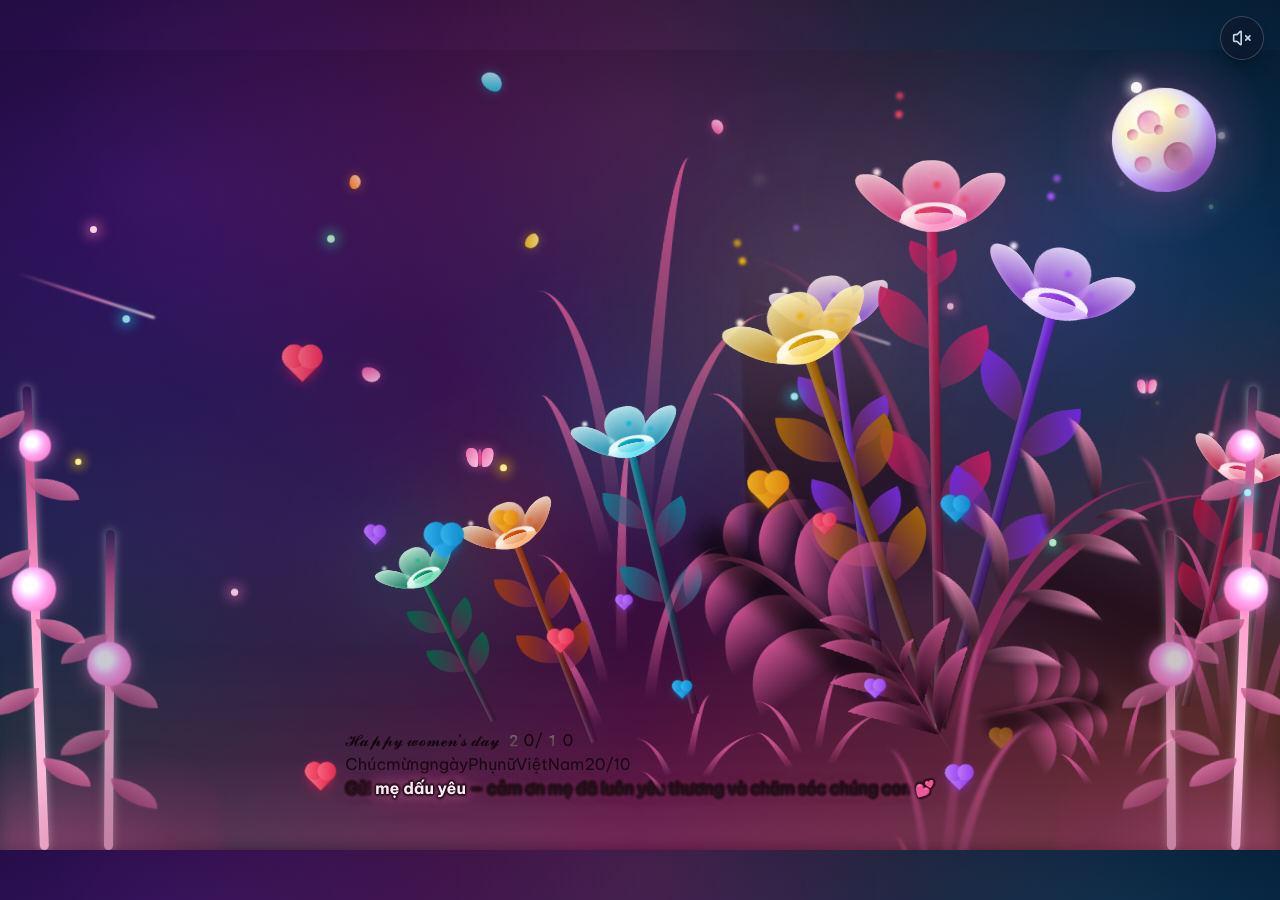
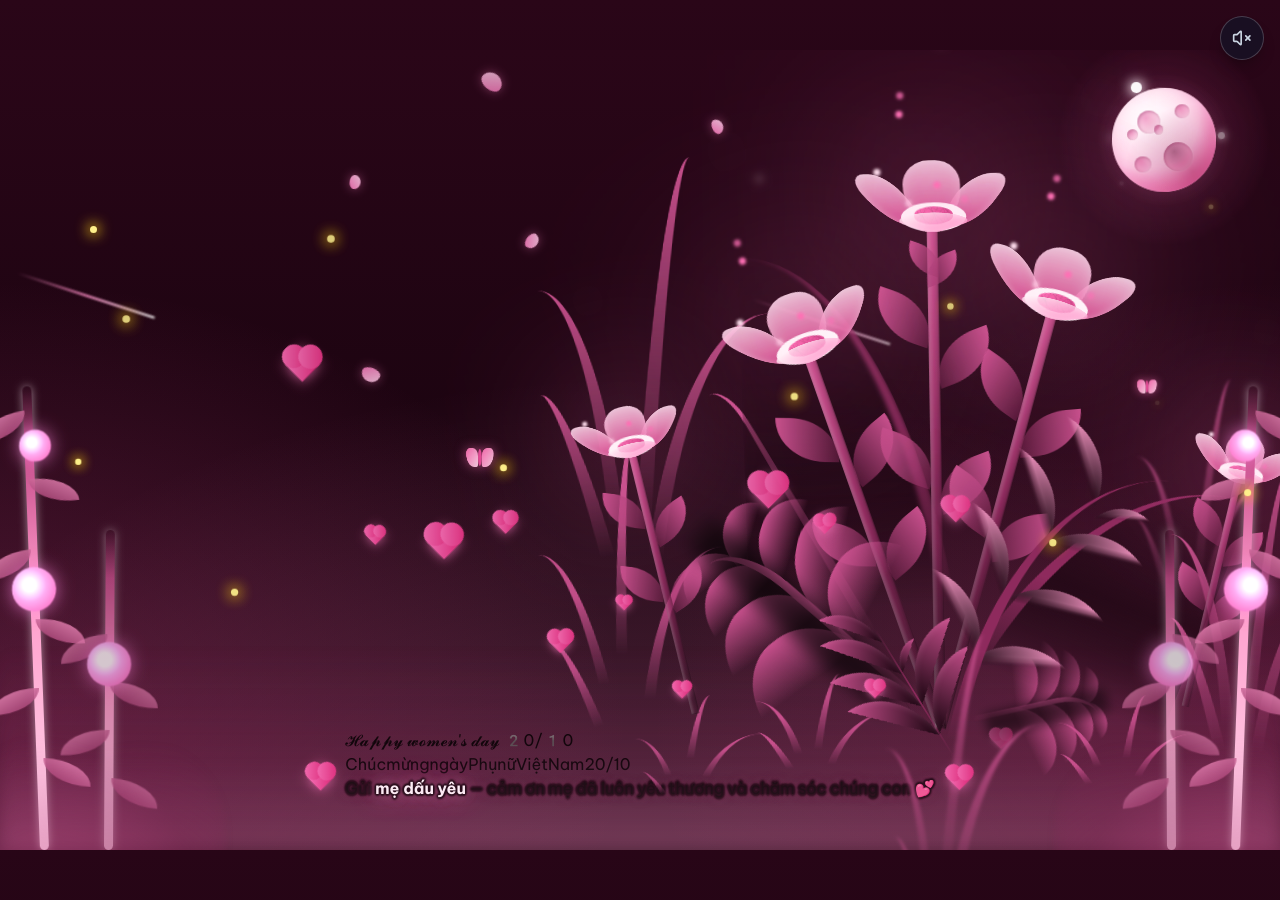
Before and after one commit to DaoTuanMInh/quoctephunu, a Next.js app: page /me in a window 1280 px wide. Built offline with nearby package versions, Linux system fonts and the light colour scheme.

Commit message:
Phan biet 2 giao dien: Me giu nguyen 5 hoa hong truyen thong, Em dung vuon cuc quang da sac va bo chu em o loi chuc

```diff
--- a/src/app/flower_garden.css
+++ b/src/app/flower_garden.css
@@ -28,6 +28,17 @@ body,
   justify-content: center;
   min-height: 100vh;
   width: 100%;
+  background-color: var(--dark-color);
+  background-image: radial-gradient(70vmax 50vmax at 0% 85%, rgba(224, 74, 147, 0.3), transparent 70%), radial-gradient(70vmax 50vmax at 100% 85%, rgba(224, 74, 147, 0.3), transparent 70%), radial-gradient(90vmax 60vmax at 50% 110%, rgba(255, 142, 199, 0.28), transparent 72%), linear-gradient(to bottom, #2a0618 0%, #1d0411 45%, #16030d 100%);
+  background-attachment: fixed;
+  overflow: hidden;
+  perspective: 1000px;
+  padding: 50px 0px;
+  position: relative;
+}
+
+/* Giao dien cuc quang da sac mau (danh rieng cho Em) */
+.night-garden-container.theme-colorful {
   background-color: #060216;
   background-image:
     radial-gradient(85vmax 60vmax at 12% 18%, rgba(147, 51, 234, 0.3), transparent 70%),
@@ -37,14 +48,27 @@ body,
     radial-gradient(70vmax 55vmax at 98% 85%, rgba(245, 158, 11, 0.24), transparent 70%),
     radial-gradient(90vmax 65vmax at 50% 110%, rgba(219, 39, 119, 0.38), transparent 75%),
     linear-gradient(to bottom, #060217 0%, #0c072b 30%, #150936 60%, #08031a 100%);
-  background-attachment: fixed;
-  overflow: hidden;
-  perspective: 1000px;
-  padding: 50px 0px;
-  position: relative;
 }
 
 .night {
+  background-image: radial-gradient(1.5px 1.5px at 12% 18%, #fff, transparent),
+    radial-gradient(1.5px 1.5px at 28% 9%, var(--p-light), transparent),
+    radial-gradient(2px 2px at 44% 24%, #fff, transparent),
+    radial-gradient(1.5px 1.5px at 61% 12%, var(--p-mid), transparent),
+    radial-gradient(1.5px 1.5px at 76% 28%, #fff, transparent),
+    radial-gradient(2px 2px at 89% 15%, var(--p-light), transparent),
+    radial-gradient(1.5px 1.5px at 7% 42%, #fff, transparent),
+    radial-gradient(1.5px 1.5px at 34% 48%, var(--p-mid), transparent),
+    radial-gradient(1.5px 1.5px at 55% 38%, #fff, transparent),
+    radial-gradient(2px 2px at 82% 46%, var(--p-light), transparent),
+    radial-gradient(1.5px 1.5px at 95% 36%, #fff, transparent),
+    radial-gradient(1.5px 1.5px at 19% 62%, var(--p-light), transparent),
+    radial-gradient(1.5px 1.5px at 68% 58%, #fff, transparent),
+    radial-gradient(60vmin 60vmin at 50% 100%, rgba(224, 74, 147, 0.22), transparent 70%);
+  animation: twinkle 5s ease-in-out infinite;
+}
+
+.theme-colorful .night {
   background-image:
     radial-gradient(1.5px 1.5px at 12% 18%, #ffffff, transparent),
     radial-gradient(2px 2px at 28% 9%, #a5f3fc, transparent),
@@ -62,7 +86,6 @@ body,
     radial-gradient(2px 2px at 4% 15%, #f472b6, transparent),
     radial-gradient(1.5px 1.5px at 92% 52%, #38bdf8, transparent),
     radial-gradient(60vmin 60vmin at 50% 100%, rgba(219, 39, 119, 0.22), transparent 70%);
-  animation: twinkle 5s ease-in-out infinite;
 }
 
 @keyframes twinkle {
@@ -90,9 +113,14 @@ body,
   inset: 0;
   border-radius: 50%;
   overflow: hidden;
+  background-image: radial-gradient(circle at 32% 28%, #fff 0%, var(--p-soft) 28%, var(--p-light) 52%, var(--p-mid) 78%, var(--p-deep) 100%);
+  box-shadow: inset -0.8vmin -0.8vmin 2.4vmin rgba(224, 74, 147, 0.55), inset 0.5vmin 0.5vmin 1.6vmin rgba(255, 255, 255, 0.6);
+  animation: moon-glow 6s ease-in-out infinite;
+}
+
+.theme-colorful .moon__disc {
   background-image: radial-gradient(circle at 32% 28%, #ffffff 0%, #fef9c3 25%, #e0e7ff 52%, #c084fc 78%, #6366f1 100%);
   box-shadow: inset -0.8vmin -0.8vmin 2.4vmin rgba(139, 92, 246, 0.55), inset 0.5vmin 0.5vmin 1.6vmin rgba(255, 255, 255, 0.65);
-  animation: moon-glow 6s ease-in-out infinite;
 }
 
 /* Craters, so it reads as a moon instead of a blank ball */
@@ -314,19 +342,19 @@ body,
   transform: rotate(-45deg);
   animation: heart-beat 1.2s ease-in-out infinite;
 }
-.heart-float:nth-child(4n+1) .heart {
+.theme-colorful .heart-float:nth-child(4n+1) .heart {
   background-image: linear-gradient(135deg, #fb7185, #e11d48);
   box-shadow: 0 0 1.4vmin rgba(225, 29, 72, 0.8);
 }
-.heart-float:nth-child(4n+2) .heart {
+.theme-colorful .heart-float:nth-child(4n+2) .heart {
   background-image: linear-gradient(135deg, #c084fc, #9333ea);
   box-shadow: 0 0 1.4vmin rgba(147, 51, 234, 0.8);
 }
-.heart-float:nth-child(4n+3) .heart {
+.theme-colorful .heart-float:nth-child(4n+3) .heart {
   background-image: linear-gradient(135deg, #38bdf8, #0284c7);
   box-shadow: 0 0 1.4vmin rgba(2, 132, 199, 0.8);
 }
-.heart-float:nth-child(4n) .heart {
+.theme-colorful .heart-float:nth-child(4n) .heart {
   background-image: linear-gradient(135deg, #fbbf24, #d97706);
   box-shadow: 0 0 1.4vmin rgba(217, 119, 6, 0.8);
 }
@@ -408,23 +436,23 @@ body,
   filter: drop-shadow(0 0 0.6vmin rgba(244, 114, 182, 0.5));
   animation: petal-fall var(--t, 13s) var(--d, 0s) linear infinite;
 }
-.petal:nth-child(5n+1) {
+.theme-colorful .petal:nth-child(5n+1) {
   background-image: linear-gradient(to bottom right, #ffd4e5, #ec4899);
   filter: drop-shadow(0 0 0.6vmin rgba(236, 72, 153, 0.5));
 }
-.petal:nth-child(5n+2) {
+.theme-colorful .petal:nth-child(5n+2) {
   background-image: linear-gradient(to bottom right, #fed7aa, #f97316);
   filter: drop-shadow(0 0 0.6vmin rgba(249, 115, 22, 0.5));
 }
-.petal:nth-child(5n+3) {
+.theme-colorful .petal:nth-child(5n+3) {
   background-image: linear-gradient(to bottom right, #cffafe, #06b6d4);
   filter: drop-shadow(0 0 0.6vmin rgba(6, 182, 212, 0.5));
 }
-.petal:nth-child(5n+4) {
+.theme-colorful .petal:nth-child(5n+4) {
   background-image: linear-gradient(to bottom right, #fef08a, #eab308);
   filter: drop-shadow(0 0 0.6vmin rgba(234, 179, 8, 0.5));
 }
-.petal:nth-child(5n) {
+.theme-colorful .petal:nth-child(5n) {
   background-image: linear-gradient(to bottom right, #e9d5ff, #a855f7);
   filter: drop-shadow(0 0 0.6vmin rgba(168, 85, 247, 0.5));
 }
@@ -936,8 +964,36 @@ body,
   z-index: 10;
   --fl-speed: 0.8s;
 }
+
+/* Vi tri co ban cua hoa 1-5 (dung cho ca 2 giao dien) */
+.flower--1 {
+  animation: moving-flower-1 4s linear infinite;
+}
+.flower--2 {
+  left: 50%;
+  transform: rotate(20deg) rotate(180deg);
+  animation: moving-flower-2 4s linear infinite;
+}
+.flower--3 {
+  left: 50%;
+  transform: rotate(-15deg) rotate(180deg);
+  animation: moving-flower-3 4s linear infinite;
+}
+.flower--4 {
+  left: -34vmin;
+  bottom: 12vmin;
+  transform: rotate(-12deg) scale(0.72) rotate(180deg);
+  animation: moving-flower-4 4.5s linear infinite;
+}
+.flower--5 {
+  left: 34vmin;
+  bottom: 13vmin;
+  transform: rotate(14deg) scale(0.68) rotate(180deg);
+  animation: moving-flower-5 5s linear infinite;
+}
+
 /* Flower 1: Radiant Rose Pink (Center tall) */
-.flower--1 {
+.theme-colorful .flower--1 {
   --p-light: #ffd4e5;
   --p-mid: #ff69b4;
   --p-deep: #db2777;
@@ -960,7 +1016,7 @@ body,
 .flower--1 .flower__line__leaf--6 { animation: blooming-leaf-left var(--fl-speed) 2s backwards; }
 
 /* Flower 2: Royal Amethyst Violet (Right-center) */
-.flower--2 {
+.theme-colorful .flower--2 {
   --p-light: #f3e8ff;
   --p-mid: #c084fc;
   --p-deep: #7e22ce;
@@ -983,7 +1039,7 @@ body,
 .flower--2 .flower__line__leaf--4 { animation: blooming-leaf-left var(--fl-speed) 1.3s backwards; }
 
 /* Flower 3: Golden Sunburst Amber (Left-center) */
-.flower--3 {
+.theme-colorful .flower--3 {
   --p-light: #fef9c3;
   --p-mid: #facc15;
   --p-deep: #ca8a04;
@@ -1005,7 +1061,7 @@ body,
 .flower--3 .flower__line__leaf--4 { animation: blooming-leaf-left var(--fl-speed) 1.9s backwards; }
 
 /* Flower 4: Celestial Aquamarine Cyan (Mid-left) */
-.flower--4 {
+.theme-colorful .flower--4 {
   --p-light: #cffafe;
   --p-mid: #22d3ee;
   --p-deep: #0891b2;
@@ -1029,7 +1085,7 @@ body,
 .flower--4 .flower__line__leaf--4 { animation: blooming-leaf-left var(--fl-speed) 2.2s backwards; }
 
 /* Flower 5: Passion Crimson Ruby (Mid-right) */
-.flower--5 {
+.theme-colorful .flower--5 {
   --p-light: #ffe4e6;
   --p-mid: #fb7185;
   --p-deep: #be123c;
@@ -2263,19 +2319,19 @@ body,
   box-shadow: 0 0 1.6vmin 0.3vmin rgba(250, 204, 21, 0.9);
   animation: firefly-drift var(--t, 9s) var(--d, 0s) ease-in-out infinite;
 }
-.firefly:nth-child(4n+1) {
+.theme-colorful .firefly:nth-child(4n+1) {
   background-color: #fef08a;
   box-shadow: 0 0 1.6vmin 0.3vmin rgba(250, 204, 21, 0.9);
 }
-.firefly:nth-child(4n+2) {
+.theme-colorful .firefly:nth-child(4n+2) {
   background-color: #a5f3fc;
   box-shadow: 0 0 1.6vmin 0.3vmin rgba(34, 211, 238, 0.9);
 }
-.firefly:nth-child(4n+3) {
+.theme-colorful .firefly:nth-child(4n+3) {
   background-color: #fbcfe8;
   box-shadow: 0 0 1.6vmin 0.3vmin rgba(244, 114, 182, 0.9);
 }
-.firefly:nth-child(4n) {
+.theme-colorful .firefly:nth-child(4n) {
   background-color: #bbf7d0;
   box-shadow: 0 0 1.6vmin 0.3vmin rgba(52, 211, 153, 0.9);
 }
--- a/src/components/NightGardenScene.tsx
+++ b/src/components/NightGardenScene.tsx
@@ -14,7 +14,8 @@ export default function NightGardenScene({
   customMessage,
 }: NightGardenSceneProps) {
   return (
-    <div className="night-garden-container">
+    <div className={`night-garden-container ${target === "me" ? "theme-classic" : "theme-colorful"}`}>
+
 
     <div className="night" aria-hidden="true"></div>
     <div className="moon" aria-hidden="true">
@@ -121,7 +122,7 @@ export default function NightGardenScene({
         ) : target === "both" ? (
           <>
             <span className="greeting__line">
-              Gửi em <strong className="greeting__name">{sisterName}</strong> — chúc em mãi xinh tươi,
+              Gửi <strong className="greeting__name">{sisterName}</strong> — chúc em mãi xinh tươi,
               vui vẻ và thật nhiều hạnh phúc <span className="greeting__heart">❤</span>
             </span>
             <span className="greeting__line">
@@ -131,7 +132,7 @@ export default function NightGardenScene({
           </>
         ) : (
           <span className="greeting__line">
-            Gửi em <strong className="greeting__name">{sisterName}</strong> — chúc em mãi xinh tươi,
+            Gửi <strong className="greeting__name">{sisterName}</strong> — chúc em mãi xinh tươi,
             vui vẻ và thật nhiều hạnh phúc <span className="greeting__heart">❤</span>
           </span>
         )}
@@ -260,6 +261,8 @@ export default function NightGardenScene({
         </div>
       </div>
 
+      {target !== "me" && (
+        <>
       <div className="flower flower--6">
         <div className="flower__leafs flower__leafs--6">
           <div className="flower__leaf flower__leaf--1"></div>
@@ -363,6 +366,8 @@ export default function NightGardenScene({
           <div className="flower__line__leaf flower__line__leaf--4"></div>
         </div>
       </div>
+        </>
+      )}
 
       <div className="grow-ans" style={{ '--d': '1.2s' } as React.CSSProperties}>
         <div className="flower__g-long">
```
